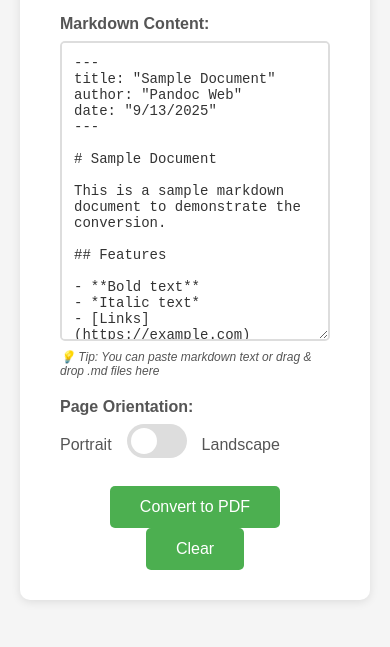
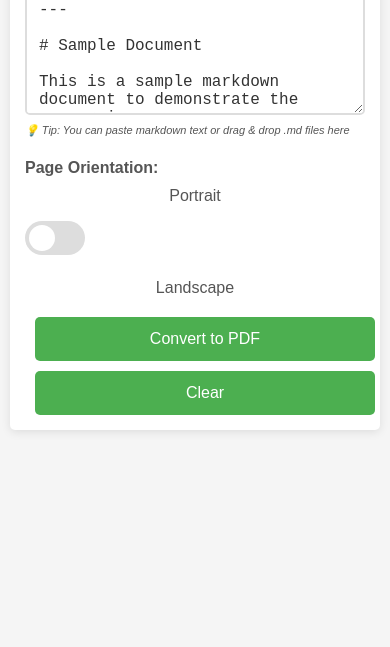
Before and after one commit to mpepping/pandoc-web, a website: page index.html in a window 390 px wide. Shown: the part 197-844 px from the top of the page. Drawn offline with Linux system fonts and the light colour scheme.

Commit message:
Add a mobile view port

```diff
--- a/index.html
+++ b/index.html
@@ -108,8 +108,103 @@
             margin-top: 5px;
             font-style: italic;
         }
+
+        /* Mobile responsiveness */
+        @media (max-width: 768px) {
+            body {
+                padding: 10px;
+                max-width: 100%;
+            }
+
+            .container {
+                padding: 20px;
+                border-radius: 5px;
+            }
+
+            h1 {
+                font-size: 24px;
+                margin-bottom: 20px;
+            }
+
+            textarea {
+                height: 250px;
+                font-size: 16px; /* Prevents zoom on iOS */
+                padding: 15px;
+                min-height: 44px; /* Minimum touch target size */
+            }
+
+            .button-group {
+                flex-direction: column;
+                gap: 15px;
+            }
+
+            button {
+                width: 100%;
+                padding: 15px 20px;
+                font-size: 16px;
+                margin: 0;
+                min-height: 44px; /* Minimum touch target size */
+                border-radius: 8px;
+            }
+
+            .orientation-group {
+                flex-direction: column;
+                align-items: flex-start;
+                gap: 15px;
+                margin-top: 15px;
+            }
+
+            .switch-container {
+                justify-content: space-between;
+                width: 100%;
+                min-height: 44px;
+                align-items: center;
+            }
+
+            .switch {
+                width: 70px;
+                height: 40px;
+            }
+
+            .slider:before {
+                height: 32px;
+                width: 32px;
+                left: 4px;
+                bottom: 4px;
+            }
+
+            input:checked + .slider:before {
+                transform: translateX(30px);
+            }
+
+            label {
+                font-size: 16px;
+                line-height: 1.4;
+            }
+        }
+
+        @media (max-width: 480px) {
+            .container {
+                padding: 15px;
+            }
+
+            h1 {
+                font-size: 20px;
+            }
+
+            textarea {
+                height: 200px;
+                padding: 12px;
+            }
+
+            .upload-hint {
+                font-size: 11px;
+            }
+        }
         .button-group {
-            text-align: center;
+            display: flex;
+            justify-content: center;
+            gap: 10px;
             margin-top: 20px;
         }
         button {
```
